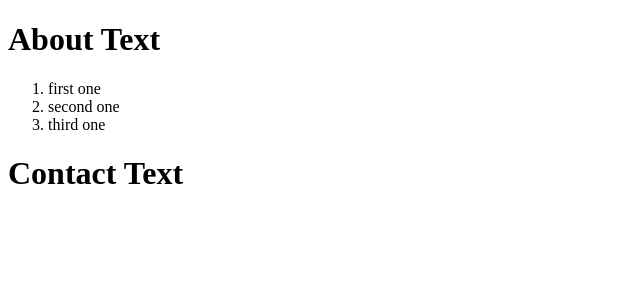
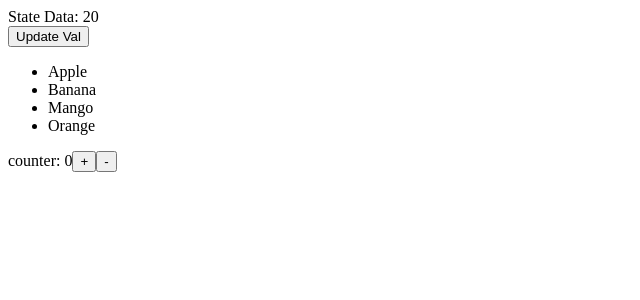
Before and after one commit to techolasmern/2-4-batch, a React (Vite) app in the folder ReactJS/: page / in a window 1280 px wide. Shown: the top 300 px of the page, without its empty margins (0-640 px from the left). Built offline with nearby package versions, Linux system fonts and the light colour scheme.

Commit message:
react class components & state

```diff
--- a/ReactJS/src/App.jsx
+++ b/ReactJS/src/App.jsx
@@ -1,25 +1,57 @@
-const App = () => {
-    return <div>
-        <ol>
-            <li>first one</li>
-            <li>second one</li>
-            <li>third one</li>
-        </ol>
-    </div>;
-};
+// class components
+// functional components
+import { Component } from "react";
+// variable -> manage data
+// state -> An object, for managing data in a component
 
-const About = () => {
-    return <div>
-        <h1>About Text</h1>
-    </div>
+class App extends Component{
+
+    // constructor(props) {
+    //     super(props)
+
+    //     this.state = {
+    //         data: 0
+    //     }
+    // }
+
+    state = {
+        data: 20,
+        counter: 0
+    }
+
+    handleClick() {
+        this.setState({
+            data: 20
+        })
+    }
+
+    increment() {
+        this.setState({ ...this.state, counter: this.state.counter + 1 })
+    }
+
+    decrement() {
+        this.setState({ ...this.state, counter: this.state.counter - 1 });
+    }
+
+    render() {
+        return <div>
+            <div>State Data: {this.state.data}</div>
+            <div>
+                <button onClick={() => this.handleClick()}>Update Val</button>
+            </div>
+            <ul>
+                <li>Apple</li>
+                <li>Banana</li>
+                <li>Mango</li>
+                <li>Orange</li>
+            </ul>
+            <div>
+                counter: {this.state.counter}
+                <button onClick={()=>this.increment()}>+</button>
+                <button onClick={() => this.decrement()}>-</button>
+            </div>
+        </div>
+    }
 }
 
-export const Contact = () => { // named export
-    return <div>
-        <h1>Contact Text</h1>
-    </div>
-}
-
-export default {
-    App, About
-}; // default export
+export default App;
--- a/ReactJS/src/main.jsx
+++ b/ReactJS/src/main.jsx
@@ -1,14 +1,8 @@
-// import <fun/prop> from "<package>";
 import { createRoot } from "react-dom/client";
-import Comp from "./App"; // default import
-import { Contact as Changed } from "./App"; // named import
+import App from "./App";
 
 const rootContainer = document.getElementById("root");
 
 const root = createRoot(rootContainer);
 
-root.render(<div>
-    <Comp.About />
-    <Comp.App />
-    <Changed />
-</div>);
+root.render(<App />);
```
